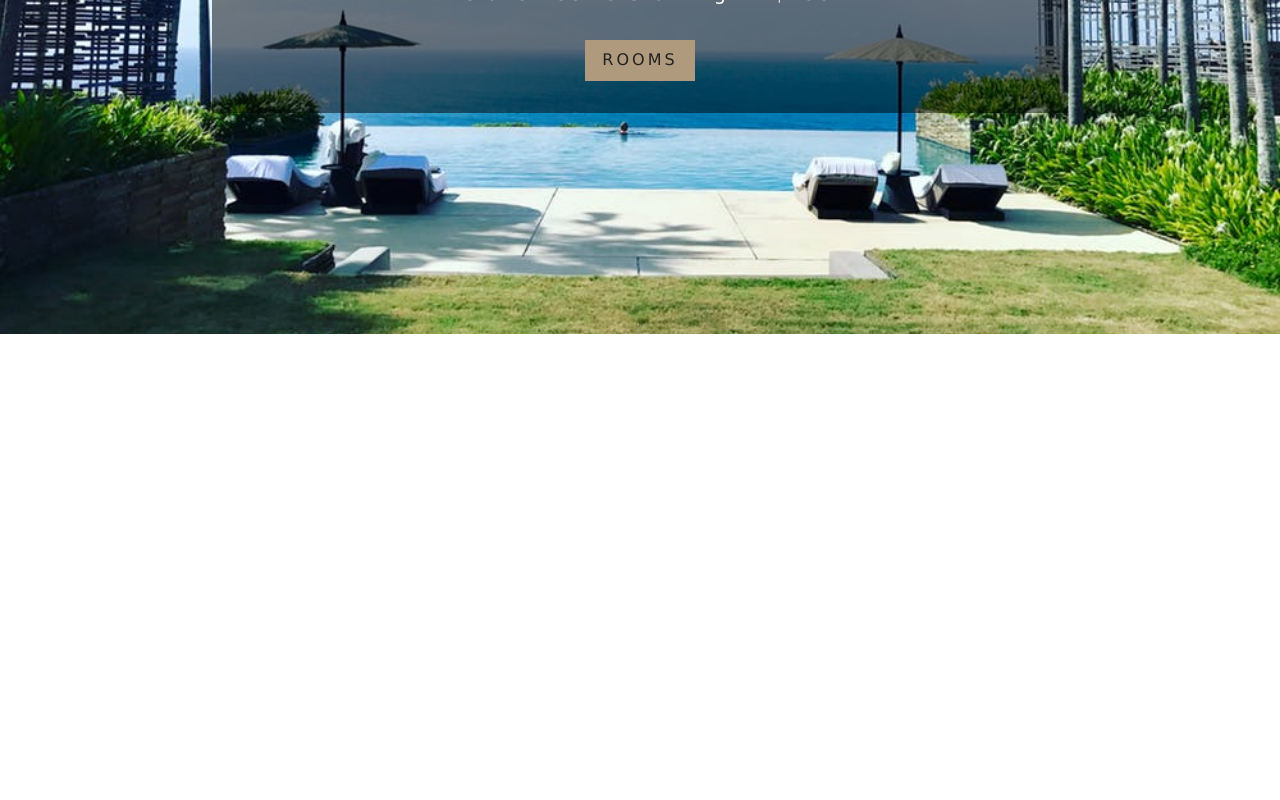
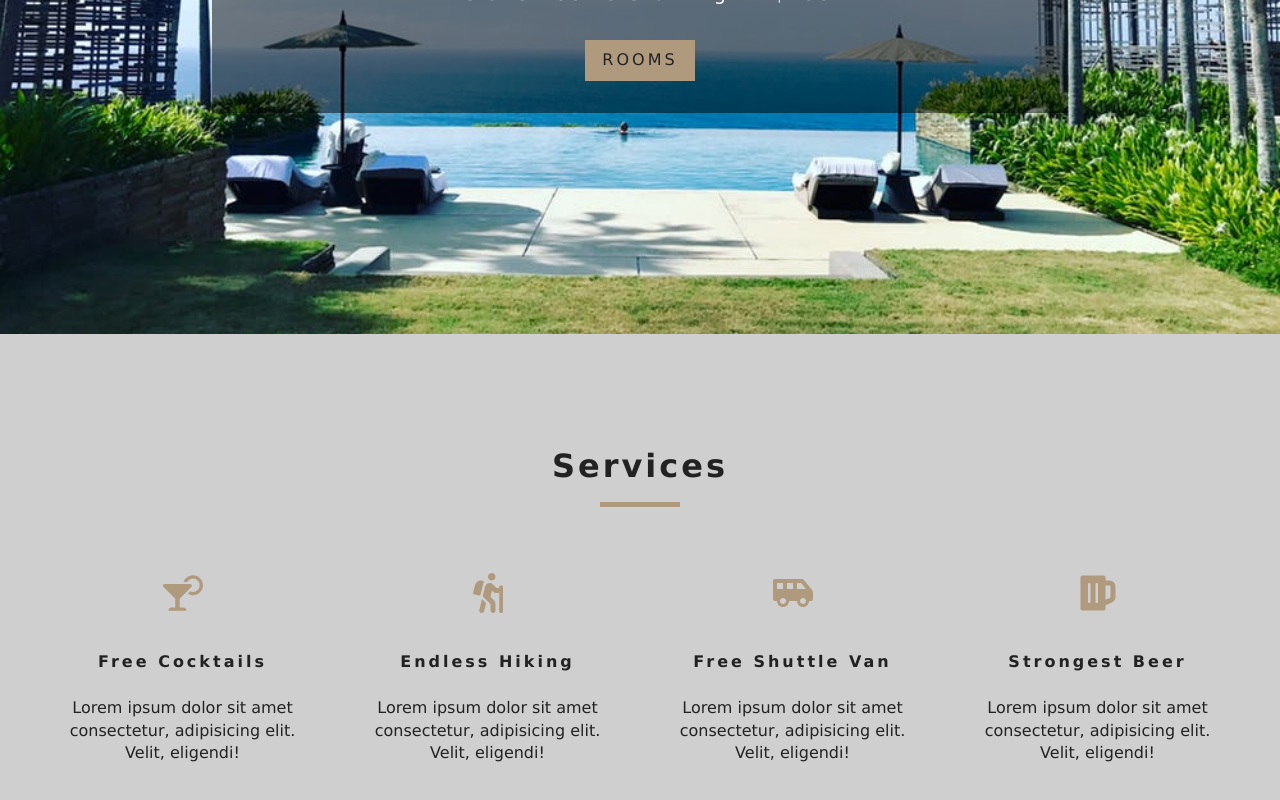
Before and after one commit to ziaul888/resort-project, a React (Create React App) app: page / in a window 1280 px wide. Shown: the part 466-1266 px from the top of the page. Before the commit the page ends 800 px from the top, so only its background shows below. Built offline with nearby package versions, Linux system fonts and the light colour scheme.

Commit message:
services compnent

```diff
--- a/src/App.css
+++ b/src/App.css
@@ -213,6 +213,7 @@
 .section-title {
   text-align: center;
   margin-bottom: 4rem;
+  margin-top :2rem;
 }
 .section-title h4 {
   font-size: 2rem;
@@ -252,6 +253,7 @@
 }
 .services h6 {
   letter-spacing: var(--mainSpacing);
+  text-transform: capitalize;
 }
 .services p {
   width: 80%;
--- /dev/null
+++ b/src/component/Services.jsx
@@ -0,0 +1,43 @@
+import React, { Component } from 'react'
+import Title from './Title';
+import {FaCocktail,FaHiking,FaShuttleVan,FaBeer} from 'react-icons/fa'
+
+export default class Services extends Component {
+state={
+    services:[{
+    icons:<FaCocktail/>,
+    tilte:'free cocktails',
+    info:" Lorem ipsum dolor sit amet consectetur, adipisicing elit. Velit, eligendi!"
+},
+{
+    icons:<FaHiking/>,
+    tilte:'endless hiking',
+    info:" Lorem ipsum dolor sit amet consectetur, adipisicing elit. Velit, eligendi!"
+},{
+    icons:<FaShuttleVan/>,
+    tilte:'free shuttle van',
+    info:" Lorem ipsum dolor sit amet consectetur, adipisicing elit. Velit, eligendi!"
+},{
+    icons:<FaBeer/>,
+    tilte:'strongest  Beer',
+    info:" Lorem ipsum dolor sit amet consectetur, adipisicing elit. Velit, eligendi!"
+}]
+};
+    render() {
+        return (
+            <section className="services">
+                <Title title="services"/>
+                <div className="services-center">
+                    {this.state.services.map((item, index) =>{
+                        return <article key={index} className="service">
+                            <span>{item.icons}</span>
+                            <h6>{item.tilte}</h6>
+                            <p> {item.info}</p>
+                        </article>
+                    })}
+                </div>
+
+            </section>
+        )
+    }
+}
--- /dev/null
+++ b/src/component/Title.jsx
@@ -0,0 +1,10 @@
+import React from 'react'
+
+export default function Title({title}) {
+    return (
+        <div className="section-title">
+            <h4>{title}</h4>
+            <div/>
+        </div>
+    )
+}
--- a/src/pages/Home.jsx
+++ b/src/pages/Home.jsx
@@ -2,14 +2,18 @@
 import Banner from '../component/Banner'
 import Hero from '../component/Hero'
 import {Link} from "react-router-dom"
+import Services from '../component/Services'
 
  const Home = () => {
     return (
+        <>
      <Hero hero="defaultHero">
          <Banner title="Luxurious Rooms" subtitle="Deluxe Rooms Starting At $299">
              <Link to="/room" className="btn-primary">Rooms</Link>
          </Banner>
      </Hero>
+     <Services/>
+     </>
     )
 }
 export default Home
```
